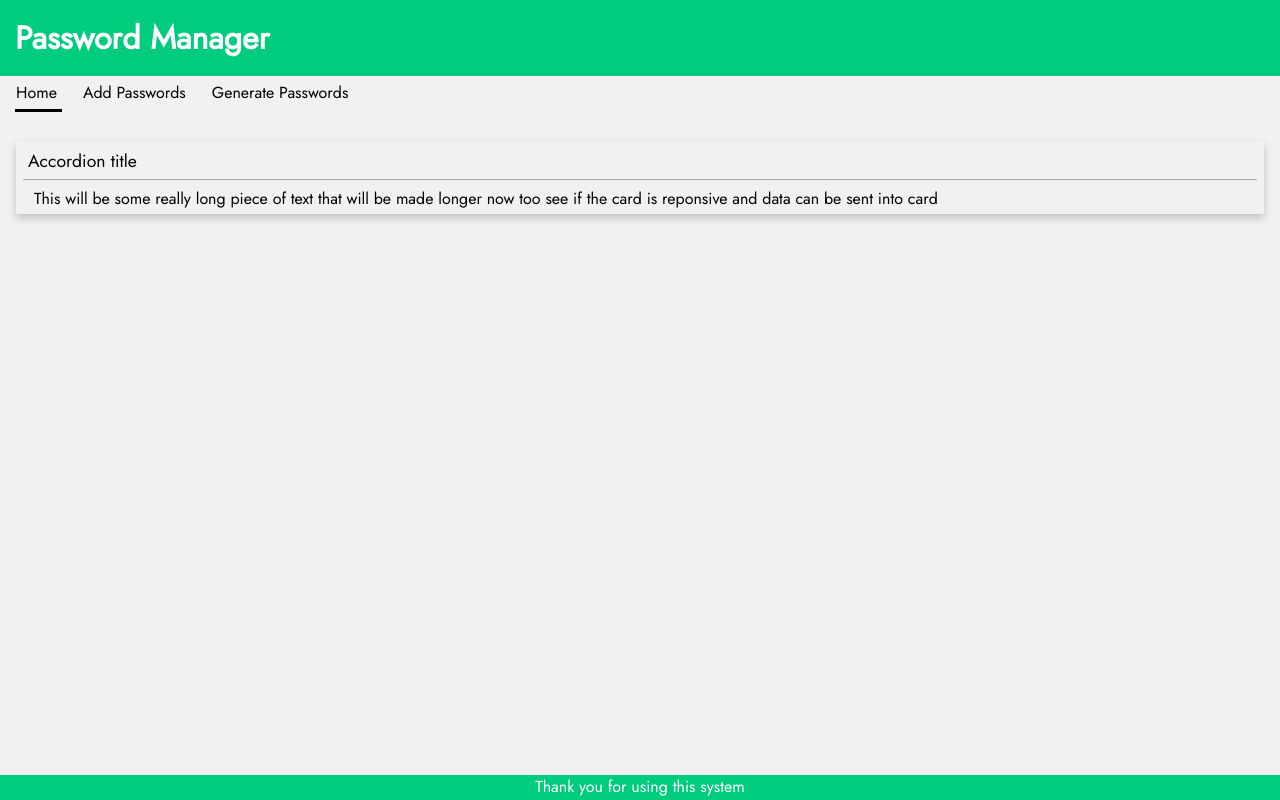
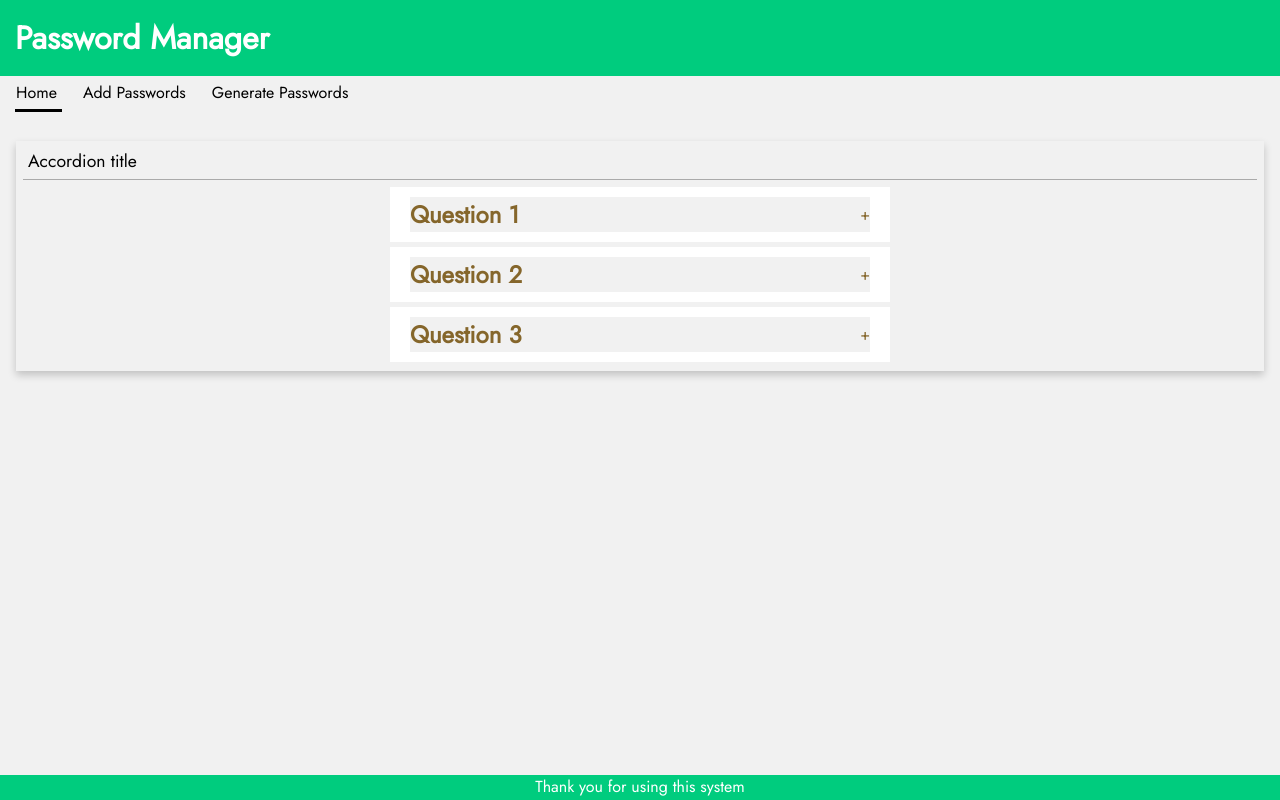
Before and after one commit to Mihir42/password-manager, a React (Vite) app: page / in a window 1280 px wide. Built offline with nearby package versions, Linux system fonts and the light colour scheme.

Commit message:
Accordion implemented and working

```diff
--- a/src/components/UI/Accordion.jsx
+++ b/src/components/UI/Accordion.jsx
@@ -1,10 +1,46 @@
-import PropTypes from "prop-types";
+import { useState } from "react";
 import "./Accordion.scss";
 
-function Accordion(sections) {
+function Accordion() {
+  const data = [
+    {
+      question: "Question 1",
+      answer: "zhow shang how weng zillian bing chilling",
+    },
+    {
+      question: "Question 2",
+      answer: "Your fucking gay, as in homosexual",
+    },
+    {
+      question: "Question 3",
+      answer: "Wassup Bejing",
+    },
+  ];
+
+  const [selected, setSelected] = useState(null);
+  const toggle = (i) => {
+    if (selected === i) {
+      return setSelected(null);
+    }
+
+    setSelected(i);
+  };
+
   return (
-    <div className="accordion-container">
-      <div className="accordion-element"></div>
+    <div className="wrapper">
+      <div className="accordion">
+        {data.map((item, i) => (
+          <div className="item" key={i}>
+            <div className="title" onClick={() => toggle(i)}>
+              <h2>{item.question}</h2>
+              <span>{selected == i ? "-" : "+"}</span>
+            </div>
+            <div className={selected == i ? "answer show" : "answer"}>
+              {item.answer}
+            </div>
+          </div>
+        ))}
+      </div>
     </div>
   );
 }
--- a/src/components/UI/Accordion.scss
+++ b/src/components/UI/Accordion.scss
@@ -0,0 +1,35 @@
+div.wrapper {
+  display: flex;
+  justify-content: center;
+  align-items: center;
+}
+
+div.accordion {
+  width: 500px;
+}
+
+div.item {
+  background: white;
+  margin-bottom: 5px;
+  padding: 10px 20px;
+}
+
+div.title {
+  color: #85662b;
+  display: flex;
+  justify-content: space-between;
+  align-items: center;
+  cursor: pointer;
+}
+
+div.answer {
+  color: #8b7f75;
+  max-height: 0;
+  overflow: hidden;
+  transition: all 0.5s cubic-bezier(0, 1, 0, 1);
+}
+div.answer.show {
+  height: auto;
+  max-height: 9999px;
+  transition: all 0.5s cubic-bezier(1, 0, 1, 0);
+}
--- a/src/components/Views/UserPasswords.jsx
+++ b/src/components/Views/UserPasswords.jsx
@@ -1,36 +1,19 @@
-import { useState } from "react";
 import Layout from "../layout/Layout";
 import Card from "../UI/Card";
 import Accordion from "../UI/Accordion";
 
 function UserPasswords() {
-  const initialPasswords = [
-    {
-      userName: "Alpha01@gmail.com",
-      password: "Password1",
-      website: "Gmail.com",
-    },
-    {
-      userName: "Beta02@outlook.com",
-      password: "Password2",
-      website: "Outlook.com",
-    },
-    {
-      userName: "Charlie@yahoo.com",
-      password: "Password3",
-      website: "Yahoo.com",
-    },
-  ];
   const accordionText = {
     title: "Accordion title",
     text: "This will be some really long piece of text that will be made longer now too see if the card is reponsive and data can be sent into card",
   };
-  const [passwords, setPasswords] = useState(initialPasswords);
 
   return (
     <>
       <Layout>
-        <Card title={accordionText.title}>{accordionText.text}</Card>
+        <Card title={accordionText.title}>
+          <Accordion />
+        </Card>
       </Layout>
     </>
   );
--- a/src/components/layout/Layout.jsx
+++ b/src/components/layout/Layout.jsx
@@ -1,7 +1,7 @@
 import Header from "../UI/Header";
 import Navbar from "../UI/Navbar";
 import Footer from "../UI/Footer";
-import PropTypes from "prop-types";
+import propTypes from "prop-types";
 import "./Layout.scss";
 
 function Layout({ children }) {
@@ -17,6 +17,6 @@ function Layout({ children }) {
   );
 }
 
-Layout.PropTypes = { children: PropTypes.element };
+Layout.propTypes = { children: propTypes.element };
 
 export default Layout;
```
